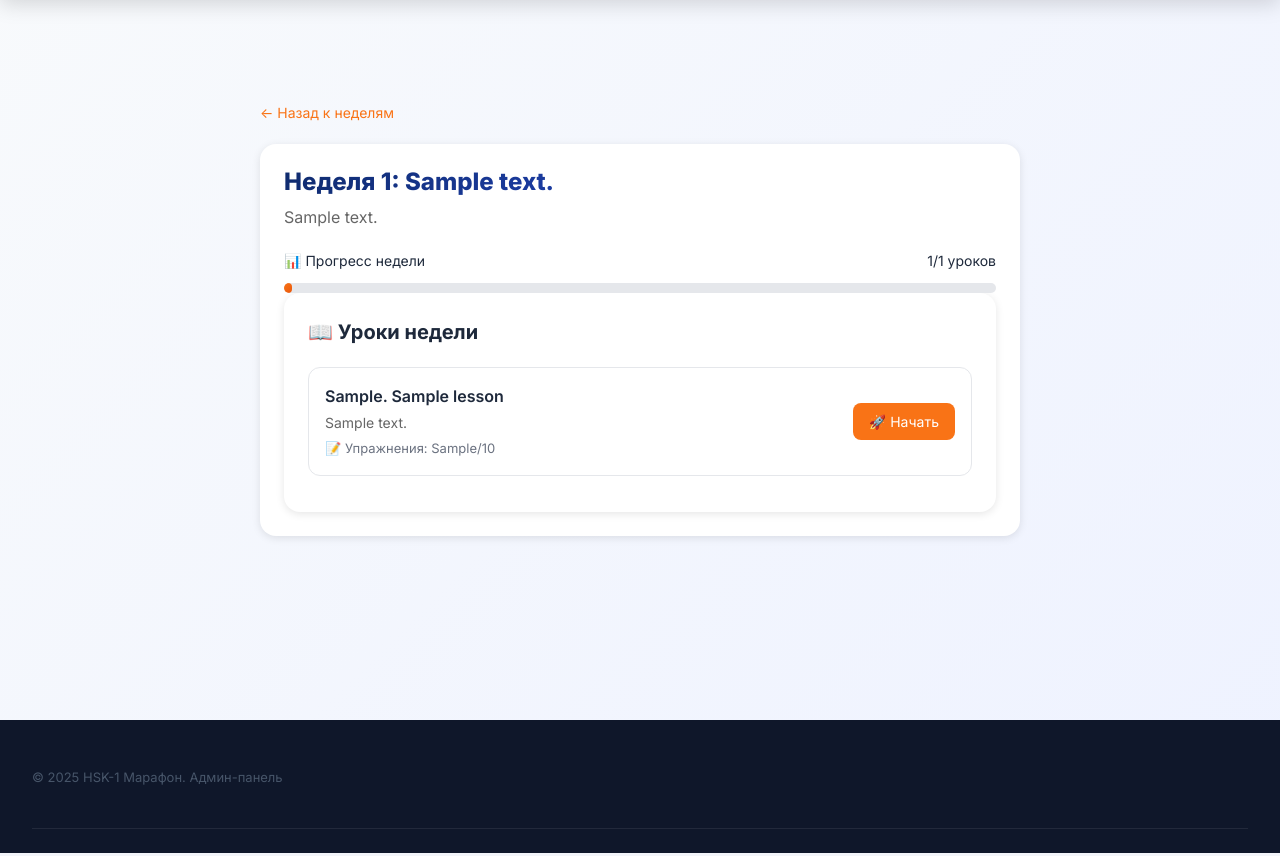
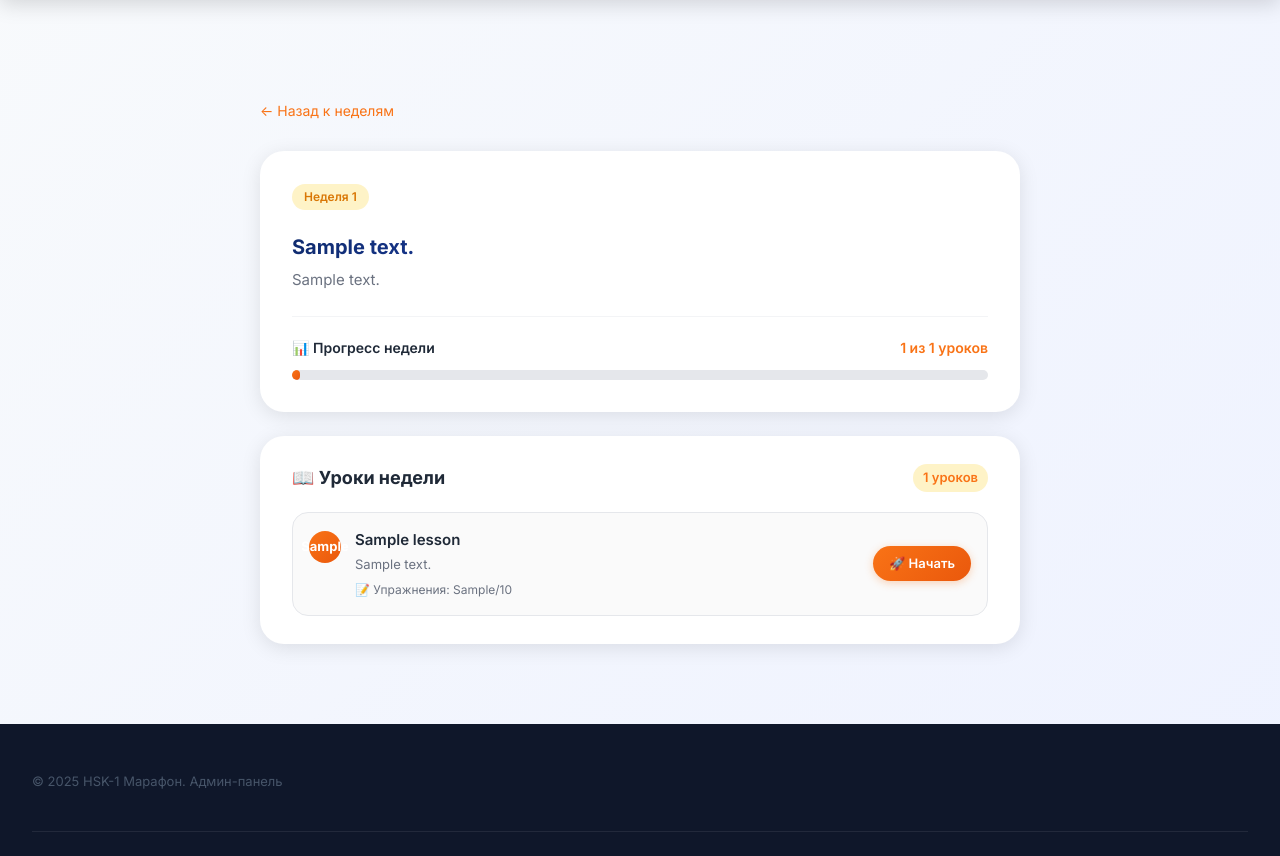
Before and after one commit to evgenii-kon/jane_might_marathon, a Python web app: template app/templates/dashboard/weeks/week_detail.html in a window 1280 px wide. Shown: the part 88-944 px from the top of the page. Run offline with Jinja, Linux system fonts and the light colour scheme; the template is opened without the code that fills it: most values are stand-ins (such as "Sample title", 1, 10 or a date in 2020).

Commit message:
exercises bugs fixed + redesign

```diff
--- a/app/models/user_lesson_progress.py
+++ b/app/models/user_lesson_progress.py
@@ -15,6 +15,9 @@ class UserLessonProgress(Base):
     completed_at = Column(
         DateTime(timezone=True), server_default=func.now(), nullable=True
     )
+    # Постоянный флаг: True после первого успешного прохождения всех упражнений.
+    # Сбросы упражнений не меняют это поле.
+    exercises_ever_completed = Column(Boolean, default=False, nullable=False, server_default="false")
 
     user = relationship("User", back_populates="lesson_progress")
     lesson = relationship("Lesson", back_populates="user_progress")
--- a/app/services/user_exercise_progress_service.py
+++ b/app/services/user_exercise_progress_service.py
@@ -73,3 +73,7 @@ class UserExerciseProgressService:
             )
             for lesson_id, data in raw.items()
         }
+
+    async def reset_lesson_exercises(self, user_id: int, lesson_id: int) -> int:
+        """Сбросить прогресс всех упражнений урока. Возвращает кол-во удалённых записей."""
+        return await self.repository.reset_by_lesson(user_id, lesson_id)
--- a/app/static/styles/week.css
+++ b/app/static/styles/week.css
@@ -1,34 +1,250 @@
 /* ========== WEEK DETAIL PAGE ========== */
-.week-detail-container {
-    max-width: 800px;
-    margin: 0 auto;
-    padding: 20px;
+
+/* Переиспользуем .quiz-container из exercises.css */
+
+/* Карточка заголовка недели */
+.week-header-card {
+    margin-bottom: 24px;
 }
 
-.week-detail-nav {
+.week-badge-row {
+    margin-bottom: 12px;
+}
+
+.week-title {
+    font-size: 20px;
+    font-weight: 700;
+    color: #1f2937;
+    margin-bottom: 8px;
+    background: linear-gradient(135deg, #0f2b6d 0%, #1e40af 50%, #ea580c 100%);
+    -webkit-background-clip: text;
+    -webkit-text-fill-color: transparent;
+    background-clip: text;
+    line-height: 1.3;
+}
+
+.week-long-desc {
+    color: #6b7280;
+    font-size: 15px;
+    line-height: 1.6;
+    margin-bottom: 24px;
+}
+
+.week-progress-block {
+    border-top: 1px solid #f3f4f6;
+    padding-top: 20px;
+}
+
+/* Список уроков */
+.week-lessons-card {
+    background: white;
+    border-radius: 24px;
+    padding: 28px 32px;
+    box-shadow: 0 4px 20px rgba(0,0,0,0.1);
+}
+
+.week-lessons-heading {
+    display: flex;
+    justify-content: space-between;
+    align-items: center;
     margin-bottom: 20px;
 }
 
-.week-detail-card {
-    background: white;
-    border-radius: 16px;
-    padding: 24px;
-    margin-bottom: 24px;
-    box-shadow: 0 2px 8px rgba(0,0,0,0.1);
+.week-lessons-title {
+    font-size: 18px;
+    font-weight: 700;
+    color: #1f2937;
 }
 
-.week-detail-card h1 {
-    margin: 0 0 8px 0;
-    font-size: 24px;
+.week-lessons-count {
+    font-size: 13px;
+    color: #f97316;
+    font-weight: 600;
+    background: #fef3c7;
+    padding: 4px 10px;
+    border-radius: 20px;
 }
 
-.week-description {
-    color: #666;
-    line-height: 1.6;
+/* Строка урока */
+.week-lesson-row {
+    display: flex;
+    justify-content: space-between;
+    align-items: center;
+    gap: 16px;
+    padding: 16px;
+    border-radius: 16px;
+    border: 1px solid #e5e7eb;
+    margin-bottom: 12px;
+    background: #fafafa;
+    transition: all 0.2s;
 }
 
-.week-progress-section {
-    margin-top: 20px;
+.week-lesson-row:last-child {
+    margin-bottom: 0;
+}
+
+.week-lesson-row:hover {
+    border-color: #f97316;
+    box-shadow: 0 4px 12px rgba(249, 115, 22, 0.1);
+    transform: translateY(-1px);
+}
+
+.week-lesson-row.wl-completed {
+    background: #ffffff;
+    border-color: #d1fae5;
+}
+
+.week-lesson-row.wl-started {
+    background: #ffffff;
+    border-color: #fde68a;
+}
+
+/* Контент урока */
+.wl-info {
+    display: flex;
+    align-items: flex-start;
+    gap: 14px;
+    flex: 1;
+    min-width: 0;
+}
+
+.wl-number {
+    width: 32px;
+    height: 32px;
+    border-radius: 50%;
+    background: linear-gradient(135deg, #f97316, #ea580c);
+    color: white;
+    font-size: 13px;
+    font-weight: 700;
+    display: flex;
+    align-items: center;
+    justify-content: center;
+    flex-shrink: 0;
+    margin-top: 2px;
+}
+
+.wl-completed .wl-number {
+    background: linear-gradient(135deg, #22c55e, #16a34a);
+}
+
+.wl-started .wl-number {
+    background: linear-gradient(135deg, #f59e0b, #d97706);
+}
+
+.wl-details {
+    min-width: 0;
+}
+
+.wl-name {
+    font-weight: 600;
+    font-size: 15px;
+    color: #1f2937;
+    margin-bottom: 4px;
+    white-space: nowrap;
+    overflow: hidden;
+    text-overflow: ellipsis;
+}
+
+.wl-desc {
+    font-size: 13px;
+    color: #6b7280;
+}
+
+.wl-exercises-badge {
+    margin-top: 6px;
+    font-size: 12px;
+    color: #6b7280;
+    display: flex;
+    align-items: center;
+    gap: 8px;
+    flex-wrap: wrap;
+}
+
+.wl-exercises-done {
+    background: #dcfce7;
+    color: #16a34a;
+    padding: 2px 8px;
+    border-radius: 20px;
+    font-size: 11px;
+    font-weight: 600;
+}
+
+/* Кнопки действий */
+.wl-actions {
+    display: flex;
+    align-items: center;
+    gap: 8px;
+    flex-shrink: 0;
+}
+
+.wl-btn {
+    padding: 8px 16px;
+    border-radius: 40px;
+    text-decoration: none;
+    font-size: 13px;
+    font-weight: 600;
+    transition: all 0.2s;
+    white-space: nowrap;
+    display: inline-flex;
+    align-items: center;
+    gap: 4px;
+}
+
+.wl-btn-start {
+    background: linear-gradient(135deg, #f97316, #ea580c);
+    color: white;
+    box-shadow: 0 2px 8px rgba(249, 115, 22, 0.3);
+}
+
+.wl-btn-start:hover {
+    transform: translateY(-2px);
+    box-shadow: 0 4px 14px rgba(249, 115, 22, 0.4);
+}
+
+.wl-btn-continue {
+    background: linear-gradient(135deg, #f59e0b, #d97706);
+    color: white;
+    box-shadow: 0 2px 8px rgba(245, 158, 11, 0.3);
+}
+
+.wl-btn-continue:hover {
+    transform: translateY(-2px);
+    box-shadow: 0 4px 14px rgba(245, 158, 11, 0.4);
+}
+
+.wl-btn-done {
+    background: #dcfce7;
+    color: #16a34a;
+    border: 1px solid #bbf7d0;
+}
+
+.wl-btn-done:hover {
+    background: #bbf7d0;
+    transform: translateY(-1px);
+}
+
+.wl-btn-exercises {
+    background: linear-gradient(135deg, #8b5cf6, #7c3aed);
+    color: white;
+    box-shadow: 0 2px 8px rgba(139, 92, 246, 0.3);
+}
+
+.wl-btn-exercises:hover {
+    transform: translateY(-2px);
+    box-shadow: 0 4px 14px rgba(139, 92, 246, 0.4);
+}
+
+.wl-btn-exercises-done {
+    background: #dcfce7;
+    color: #16a34a;
+    border: 1px solid #bbf7d0;
+    box-shadow: none;
+}
+
+.wl-btn-exercises-done:hover {
+    background: #bbf7d0;
+    transform: translateY(-1px);
+    box-shadow: none;
 }
 
 /* Заблокированная неделя */
@@ -87,143 +303,6 @@
     text-transform: uppercase;
 }
 
-/* Список уроков */
-.lessons-list {
-    background: white;
-    border-radius: 16px;
-    padding: 24px;
-    box-shadow: 0 2px 8px rgba(0,0,0,0.1);
-}
-
-.lessons-list h2 {
-    margin: 0 0 20px 0;
-    font-size: 20px;
-}
-
-.lesson-item {
-    display: flex;
-    justify-content: space-between;
-    align-items: center;
-    border: 1px solid #e5e7eb;
-    border-radius: 12px;
-    padding: 16px;
-    margin-bottom: 12px;
-    background: white;
-    transition: all 0.2s;
-}
-
-.lesson-item:hover {
-    transform: translateY(-2px);
-    box-shadow: 0 4px 12px rgba(0,0,0,0.1);
-}
-
-.lesson-item.lesson-completed {
-    background: #f0fdf4;
-    border-color: #bbf7d0;
-}
-
-.lesson-item.lesson-started {
-    background: #fef9c3;
-    border-color: #fde047;
-}
-
-.lesson-info {
-    flex: 1;
-}
-
-.lesson-title {
-    font-weight: 600;
-    margin-bottom: 4px;
-}
-
-.lesson-description {
-    font-size: 14px;
-    color: #666;
-}
-
-.lesson-actions {
-    display: flex;
-    align-items: center;
-    gap: 12px;
-}
-
-.lesson-link {
-    background: #f97316;
-    color: white;
-    padding: 8px 16px;
-    border-radius: 8px;
-    text-decoration: none;
-    font-size: 14px;
-    transition: all 0.2s;
-}
-
-.lesson-link:hover {
-    background: #ea580c;
-    transform: translateY(-2px);
-}
-
-.lesson-link.completed {
-    background: #22c55e !important;
-}
-
-.lesson-link.completed:hover {
-    background: #16a34a !important;
-}
-
-.exercises-link {
-    background: #8b5cf6 !important;
-}
-
-.exercises-link.active {
-    background: linear-gradient(135deg, #8b5cf6, #7c3aed) !important;
-}
-
-.exercises-link.disabled {
-    background: #9ca3af !important;
-    cursor: not-allowed;
-    opacity: 0.6;
-    pointer-events: none;
-}
-
-.exercises-link.completed-all {
-    background: #22c55e !important;
-}
-
-.completed-badge {
-    background: #dcfce7;
-    color: #16a34a;
-    padding: 4px 8px;
-    border-radius: 6px;
-    font-size: 12px;
-    font-weight: 500;
-}
-
-/* Адаптив */
-@media (max-width: 768px) {
-    .countdown-timer {
-        gap: 16px;
-    }
-
-    .countdown-block {
-        padding: 12px 16px;
-        min-width: 60px;
-    }
-
-    .countdown-number {
-        font-size: 24px;
-    }
-
-    .lesson-item {
-        flex-direction: column;
-        gap: 12px;
-        align-items: stretch;
-    }
-
-    .lesson-actions {
-        justify-content: flex-end;
-    }
-}
-
 .lock-days {
     font-size: 12px;
     color: #f97316;
@@ -245,35 +324,32 @@
     margin-top: 4px;
 }
 
-.lesson-exercises-progress {
-    margin-top: 6px;
-    font-size: 13px;
-    color: #6b7280;
+/* Адаптив */
+@media (max-width: 640px) {
+    .week-lessons-card {
+        padding: 20px 16px;
     }
-.lesson-exercises-progress span {
-    margin-right: 12px;
+
+    .week-lesson-row {
+        flex-direction: column;
+        align-items: flex-start;
     }
-.exercises-done {
-    color: #16a34a;
-    background: #dcfce7;
-    padding: 2px 8px;
-    border-radius: 12px;
-    font-size: 11px;
-    display: inline-block;
+
+    .wl-actions {
+        width: 100%;
+        justify-content: flex-end;
     }
-/* Стили для кнопок упражнений (если ещё не определены) */
-.exercises-link {
-    background: #8b5cf6 !important;
+
+    .countdown-timer {
+        gap: 16px;
     }
-.exercises-link.active {
-    background: linear-gradient(135deg, #8b5cf6, #7c3aed) !important;
+
+    .countdown-block {
+        padding: 12px 16px;
+        min-width: 60px;
     }
-.exercises-link.completed-all {
-    background: #22c55e !important;
+
+    .countdown-number {
+        font-size: 24px;
     }
-.exercises-link.disabled {
-    background: #9ca3af !important;
-    cursor: not-allowed;
-    opacity: 0.6;
-    pointer-events: none;
 }
--- a/app/templates/dashboard/weeks/week_detail.html
+++ b/app/templates/dashboard/weeks/week_detail.html
@@ -3,63 +3,73 @@
 {% block title %}Неделя {{ week.number }} - {{ week.short_description }}{% endblock %}
 
 {% block content %}
-<div class="week-detail-container">
-    <div class="week-detail-nav">
+<div class="quiz-container">
+    <!-- Навигация -->
+    <div class="quiz-nav">
         <a href="/dashboard" class="back-link">← Назад к неделям</a>
     </div>
 
-    <div class="week-detail-card">
-        <h1>Неделя {{ week.number }}: {{ week.short_description }}</h1>
-        <p class="week-description">{{ week.long_description }}</p>
+    <!-- Заголовок недели -->
+    <div class="quiz-card week-header-card">
+        <div class="week-badge-row">
+            <span class="quiz-badge">Неделя {{ week.number }}</span>
+        </div>
+        <h1 class="week-title">{{ week.short_description }}</h1>
+        <p class="week-long-desc">{{ week.long_description }}</p>
 
-        <div class="week-progress-section">
+        <!-- Прогресс -->
+        <div class="week-progress-block">
             <div class="progress-header">
-                <span>📊 Прогресс недели</span>
-                <span>{{ completed_count }}/{{ total_count }} уроков</span>
+                <span class="progress-label">📊 Прогресс недели</span>
+                <span class="progress-count">{{ completed_count }} из {{ total_count }} уроков</span>
             </div>
             <div class="progress-bar">
                 <div class="progress-fill" style="width: {{ progress_percent }}%;"></div>
             </div>
         </div>
+    </div>
 
-        <div class="lessons-list">
-            <h2>📖 Уроки недели</h2>
+    <!-- Список уроков -->
+    <div class="week-lessons-card">
+        <div class="week-lessons-heading">
+            <span class="week-lessons-title">📖 Уроки недели</span>
+            <span class="week-lessons-count">{{ total_count }} уроков</span>
+        </div>
 
         {% for lesson in lessons %}
-            <div class="lesson-item {% if lesson.is_completed %}lesson-completed{% elif lesson.is_started %}lesson-started{% endif %}">
-                <div class="lesson-info">
-                    <div class="lesson-title">{{ lesson.order_in_week }}. {{ lesson.name }}</div>
-                    <div class="lesson-description">{{ lesson.description or 'Изучите новую тему' }}</div>
-
-                    <!-- Блок прогресса упражнений (только если есть упражнения) -->
+        <div class="week-lesson-row {% if lesson.is_completed %}wl-completed{% elif lesson.is_started %}wl-started{% endif %}">
+            <div class="wl-info">
+                <div class="wl-number">{{ lesson.order_in_week }}</div>
+                <div class="wl-details">
+                    <div class="wl-name">{{ lesson.name }}</div>
+                    <div class="wl-desc">{{ lesson.description or 'Изучите новую тему' }}</div>
                     {% if lesson.exercises_total > 0 %}
-                    <div class="lesson-exercises-progress">
+                    <div class="wl-exercises-badge">
                         <span>📝 Упражнения: {{ lesson.exercises_completed }}/{{ lesson.exercises_total }}</span>
                         {% if lesson.all_exercises_completed %}
-                            <span class="exercises-done">✅ Все выполнены</span>
+                            <span class="wl-exercises-done">✅ Все выполнены</span>
                         {% endif %}
                     </div>
                     {% endif %}
                 </div>
+            </div>
 
-                <div class="lesson-actions">
-                    <!-- Кнопка упражнений (только если есть упражнения и урок пройден) -->
+            <div class="wl-actions">
                 {% if lesson.exercises_total > 0 and lesson.is_completed %}
                     {% if lesson.all_exercises_completed %}
-                            <a href="/dashboard/exercises/lesson/{{ lesson.id }}" class="lesson-link exercises-link completed-all">
+                        <a href="/dashboard/exercises/lesson/{{ lesson.id }}" class="wl-btn wl-btn-exercises wl-btn-exercises-done">
                             ✅ Упражнения
                         </a>
                     {% else %}
-                            <a href="/dashboard/exercises/lesson/{{ lesson.id }}" class="lesson-link exercises-link active">
-                                ✍️ Упражнения ({{ lesson.exercises_completed }}/{{ lesson.exercises_total }})
+                        <a href="/dashboard/exercises/lesson/{{ lesson.id }}" class="wl-btn wl-btn-exercises">
+                            ✍️ Упражнения
                         </a>
                     {% endif %}
                 {% endif %}
 
-                    <!-- Основная кнопка урока -->
-                    <a href="/dashboard/lessons/{{ lesson.id }}" class="lesson-link {% if lesson.is_completed %}completed{% endif %}">
+                <a href="/dashboard/lessons/{{ lesson.id }}" class="wl-btn {% if lesson.is_completed %}wl-btn-done{% elif lesson.is_started %}wl-btn-continue{% else %}wl-btn-start{% endif %}">
                     {% if lesson.is_completed %}
-                            ✅ Завершено
+                        ✅ Теория
                     {% elif lesson.is_started %}
                         📖 Продолжить
                     {% else %}
@@ -71,5 +81,4 @@
         {% endfor %}
     </div>
 </div>
-</div>
 {% endblock %}
```
Also changed, not shown: alembic/versions/34e3e76fc541_user_lesson_progress_changed.py (added, +32 -0 lines), app/repositories/user_exercise_progress_repository.py (+15 -1 lines), app/repositories/user_lesson_progress_repository.py (+29 -0 lines), app/routes/dashboard/exercises.py (+27 -0 lines), app/routes/dashboard/weeks.py (+6 -1 lines), app/services/user_lesson_progress_service.py (+8 -0 lines), app/static/styles/exercises.css (+32 -9 lines), app/templates/dashboard/exercises/exercises_completed.html (+35 -7 lines), app/templates/dashboard/exercises/exercises_quiz.html (+16 -5 lines). Lines whose indentation alone changed are shown as unchanged.
